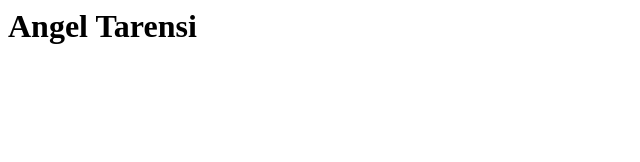
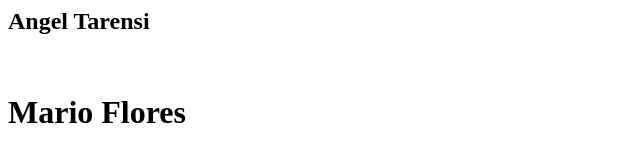
Before and after one commit to atarensi/Practica-ControlVersions, a plain HTML site: page index.html in a window 1280 px wide. Shown: the whole page, without its empty margins (0-640 px from the left). Drawn offline with Linux system fonts and the light colour scheme.

Commit message:
Update index.html
Añadir header con nombre "Mario Flores"

```diff
--- a/index.html
+++ b/index.html
@@ -3,6 +3,10 @@
 	 <title>Parte 5</title>
 	</head>
 	<body>
-	 <header><h1>Angel Tarensi</h1></header>
+	 <header>
+		 <h2>Angel Tarensi</h2>
+		 <br>
+		 <h1>Mario Flores</h1>
+	</header>
 	</body>
 </html>
```
